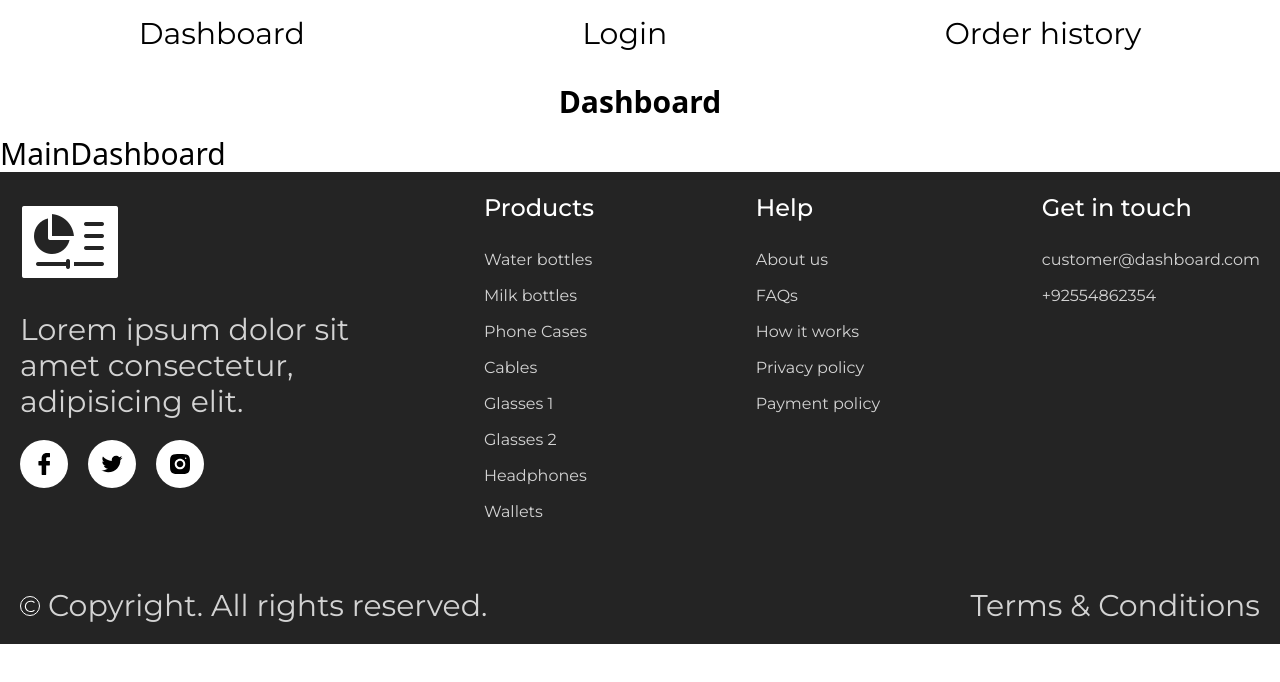
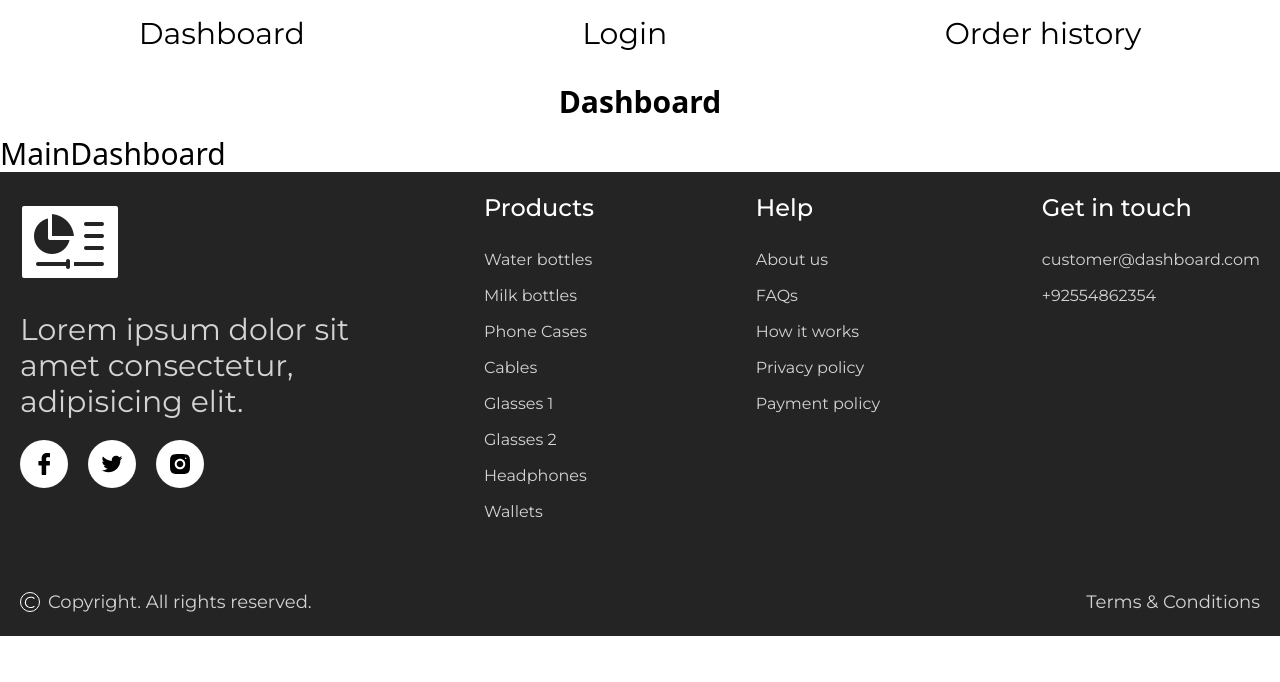
Before and after one commit to loneCapricorn/tech-assignment, a React (Vite) app: page / in a window 1280 px wide. Shown: the top 682 px of the page. Built offline with nearby package versions, Linux system fonts and the light colour scheme; a web font is replaced by a local one.

Commit message:
Edit font-size

```diff
--- a/src/components/Footer.jsx
+++ b/src/components/Footer.jsx
@@ -44,7 +44,7 @@ const Footer = () => {
           ))}
         </div>
       </div>
-      <div className="flex justify-between text-white-400 mt-16 max-sm:flex-col max-sm:items-center">
+      <div className="flex justify-between text-white-400 mt-16 max-sm:flex-col max-sm:items-center text-sm md:text-lg">
         <div className="flex gap-2 font-montserrat cursor-pointer">
           <img
             src={copyrightSign}
```
